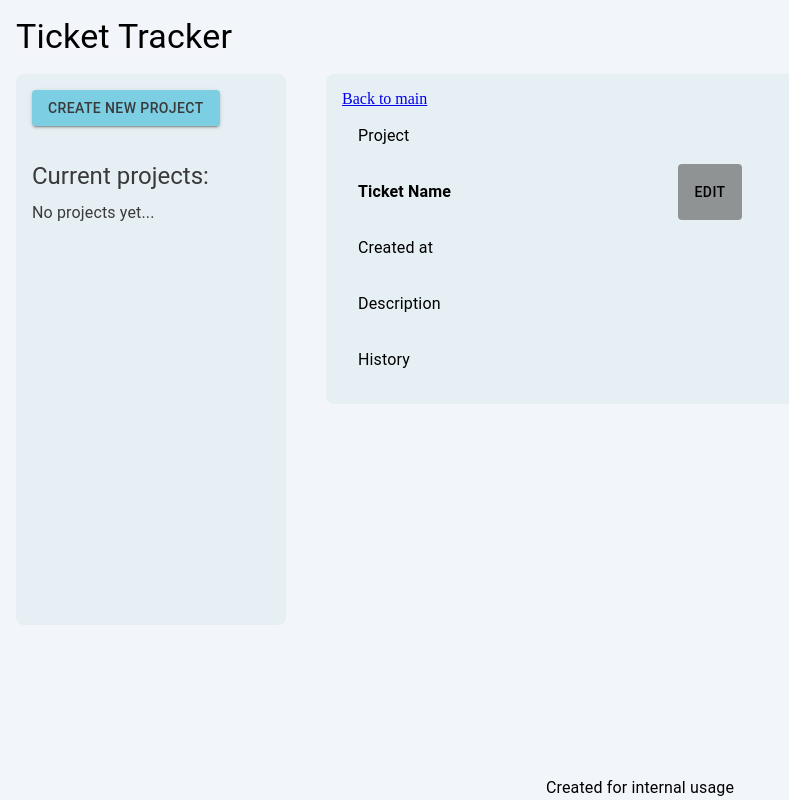
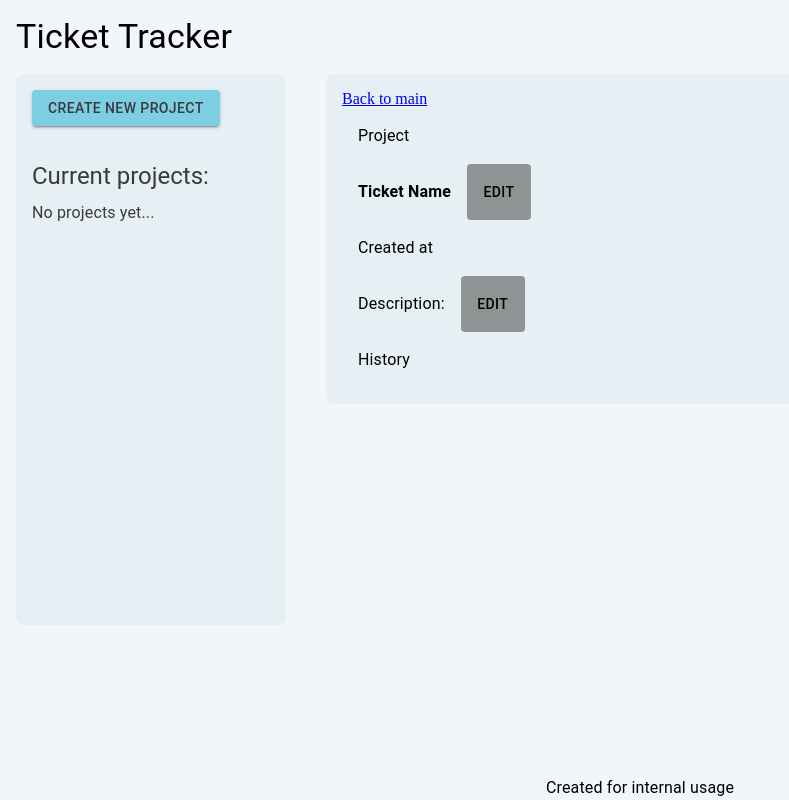
Before and after one commit to IgorLuzhnyi/ticketTracker, a React (Vite) app: page /projects/1/tickets/1 in a window 1280 px wide. Shown: the whole page, without its empty margins (0-789 px from the left). Built offline with nearby package versions, Linux system fonts and the light colour scheme.

Commit message:
editable ticket description. now only one form input can be open for editing simultaneously

```diff
--- a/src/components/Tickets/Ticket.tsx
+++ b/src/components/Tickets/Ticket.tsx
@@ -30,7 +30,7 @@ export function Ticket() {
   );
 
   // states
-  const [isEditingTiketName, setIsEditingTicketName] = useState(false);
+  const [currentlyEditing, setCurrentlyEditing] = useState<null | string>(null);
 
   // form setup
   const ticketForm = useForm<TicketInputValues>({});
@@ -43,26 +43,23 @@ export function Ticket() {
   //   control,
   // });
 
-  const updateTicketName = (data: TicketInputValues) => {
+  const updateTicketData = (data: TicketInputValues) => {
+    const [editableAttribute, updatedValue] = Object.entries(data)[0];
+
     if (projectId && ticketId)
-      updateTicket(
-        projectId,
-        ticketId,
-        TICKET_ATTRIBUTES.ticketName,
-        data.ticketName
-      );
+      updateTicket(projectId, ticketId, editableAttribute, updatedValue);
   };
 
   useEffect(() => {
     if (isSubmitSuccessful) {
-      setIsEditingTicketName(false);
+      reset();
+      setCurrentlyEditing(null);
     }
   }, [isSubmitSuccessful, reset]);
 
   useEffect(() => {
     reset();
-    setIsEditingTicketName(false);
-  }, [selectedProjectIndex]);
+  }, [selectedProjectIndex, currentlyEditing]);
 
   return (
     <Box>
@@ -77,14 +74,13 @@ export function Ticket() {
           maxWidth: "400px",
         }}
       >
-        {isEditingTiketName ? (
+        {currentlyEditing === TICKET_ATTRIBUTES.ticketName ? (
           <form
-            onSubmit={handleSubmit(updateTicketName)}
+            onSubmit={handleSubmit(updateTicketData)}
             noValidate
             autoComplete="off"
             style={{ width: "100%" }}
           >
-            {isEditingTiketName ? (
             <Box>
               <FormControl
                 sx={{
@@ -113,7 +109,9 @@ export function Ticket() {
                   error={!!errors.ticketName}
                 />
                 <Typography variant="subtitle2" color="error">
-                    {isEditingTiketName ? errors.ticketName?.message : ""}
+                  {currentlyEditing === TICKET_ATTRIBUTES.ticketName
+                    ? errors.ticketName?.message
+                    : ""}
                 </Typography>
               </FormControl>
               <Stack direction="row" sx={{ width: "100%" }}>
@@ -140,53 +138,116 @@ export function Ticket() {
                   }}
                   onClick={() => {
                     reset();
-                      setIsEditingTicketName(false);
+                    setCurrentlyEditing(null);
                   }}
                 >
                   Cancel
                 </Button>
               </Stack>
             </Box>
-            ) : (
-              <Button
-                variant="contained"
-                onClick={() => setIsEditingTicketName(true)}
-                sx={{
-                  color: "secondary.main",
-                  backgroundColor: "info.main",
-                }}
-              >
-                Create new ticket
-              </Button>
-            )}
           </form>
         ) : (
-          // <div>to be edited</div>
+          <Stack direction="row">
             <Typography sx={{ p: 2 }}>
               <Typography component="span" sx={{ fontWeight: "bold" }}>
                 Ticket Name
               </Typography>{" "}
               {currentTicket?.ticketName}
             </Typography>
-        )}
-        {isEditingTiketName ? null : (
             <Button
               sx={{
                 color: "black",
                 backgroundColor: "secondary.light",
               }}
-            onClick={() => setIsEditingTicketName(true)}
+              onClick={() => {
+                setCurrentlyEditing(TICKET_ATTRIBUTES.ticketName);
+              }}
             >
               Edit
             </Button>
+          </Stack>
         )}
       </Box>
       <Typography sx={{ p: 2 }}>
         Created at {currentTicket?.createdAt}
       </Typography>
+      <Box>
+        {currentlyEditing === TICKET_ATTRIBUTES.ticketDescription ? (
+          <form
+            onSubmit={handleSubmit(updateTicketData)}
+            noValidate
+            autoComplete="off"
+            style={{ width: "100%" }}
+          >
+            <Box>
+              <FormControl
+                sx={{
+                  width: "100%",
+                  alignSelf: "flex-start",
+                }}
+              >
+                <CustomInput
+                  autoFocus
+                  variant="outlined"
+                  label="Ticket description"
+                  defaultValue={currentTicket?.ticketDescription}
+                  sx={{
+                    backgroundColor: "primary.light",
+                  }}
+                  {...register("ticketDescription")}
+                />
+              </FormControl>
+              <Stack direction="row" sx={{ width: "100%" }}>
+                <Button
+                  type="submit"
+                  variant="contained"
+                  sx={{
+                    color: "secondary.main",
+                    backgroundColor: "info.main",
+                    width: "100%",
+                    mb: 2,
+                  }}
+                >
+                  Submit
+                </Button>
+                <Button
+                  variant="contained"
+                  sx={{
+                    color: "secondary.main",
+                    backgroundColor: "red",
+                    width: "100%",
+                    marginBottom: "auto",
+                    alignSelf: "flex-end",
+                  }}
+                  onClick={() => {
+                    reset();
+                    setCurrentlyEditing(null);
+                  }}
+                >
+                  Cancel
+                </Button>
+              </Stack>
+            </Box>
+          </form>
+        ) : (
+          <Stack direction="row">
             <Typography sx={{ p: 2 }}>
-        Description {currentTicket?.description}
+              Description: {currentTicket?.ticketDescription}
             </Typography>
+            <Button
+              sx={{
+                color: "black",
+                backgroundColor: "secondary.light",
+              }}
+              onClick={() => {
+                setCurrentlyEditing(TICKET_ATTRIBUTES.ticketDescription);
+              }}
+            >
+              Edit
+            </Button>
+          </Stack>
+        )}
+      </Box>
       <Typography sx={{ p: 2 }}>
         History {currentTicket?.ticketHistory.map((post) => post.message)}
       </Typography>
--- a/src/components/Tickets/Tickets.tsx
+++ b/src/components/Tickets/Tickets.tsx
@@ -54,7 +54,7 @@ export function Tickets() {
   const ticketForm = useForm<TicketInputValues>({
     defaultValues: {
       ticketName: "",
-      description: "",
+      ticketDescription: "",
     },
   });
 
@@ -85,7 +85,7 @@ export function Tickets() {
         createdAt: kyivTime(),
         ticketName: data.ticketName,
         links: data.links,
-        description: data.description,
+        ticketDescription: data.ticketDescription,
         ticketHistory: [],
       };
 
@@ -165,7 +165,7 @@ export function Tickets() {
                         sx={{
                           backgroundColor: "primary.light",
                         }}
-                        {...register("description")}
+                        {...register("ticketDescription")}
                       />
                     </FormControl>
                   </Grid>
--- a/src/constants/constants.tsx
+++ b/src/constants/constants.tsx
@@ -2,4 +2,5 @@ export const MAX_ADDITIONAL_TICKET_LINKS = 5;
 
 export const TICKET_ATTRIBUTES = {
   ticketName: "ticketName",
+  ticketDescription: "ticketDescription",
 };
--- a/src/contexts/projectsContext.tsx
+++ b/src/contexts/projectsContext.tsx
@@ -23,14 +23,13 @@ type Ticket = {
   createdAt: string;
   ticketName: string;
   links: TicketLink[];
-  description: string;
+  ticketDescription: string;
   ticketHistory: TicketHistoryPost[];
 };
 
 export type TicketInputValues = {
   ticketName: string;
-  links: TicketLink[];
-  description: string;
+  ticketDescription: string;
 };
 
 export type TicketHistoryPost = {
@@ -131,7 +130,7 @@ export function ProjectsContextProvider({
     projectId: string,
     ticketId: string,
     editableAttribute: string,
-    ticketName: string
+    updatedValue: string
   ) {
     const editedProject = projects.find(
       (project: Project) => project.projectId === projectId
@@ -142,21 +141,16 @@ export function ProjectsContextProvider({
     const editedProjectIndex = projects.indexOf(editedProject);
     const editedTicketIndex = editedProject.tickets.indexOf(editedTicket);
 
-    // HERE SHOULD ADD THE LOGIC DEPENDING ON EDITABLEATTRIBUTE
-    switch (editableAttribute) {
-      case TICKET_ATTRIBUTES.ticketName: {
     const updatedTicket = {
       ...projects[editedProjectIndex].tickets[editedTicketIndex],
-          ticketName,
+      [editableAttribute]: updatedValue,
     };
     const updatedProject = {
       ...projects[editedProjectIndex],
       tickets: [
         ...projects[editedProjectIndex].tickets.slice(0, editedTicketIndex),
         updatedTicket,
-            ...projects[editedProjectIndex].tickets.slice(
-              editedTicketIndex + 1
-            ),
+        ...projects[editedProjectIndex].tickets.slice(editedTicketIndex + 1),
       ],
     };
 
@@ -166,8 +160,6 @@ export function ProjectsContextProvider({
 
     setItem(updatedProjects);
     setProjects(getItem());
-      }
-    }
   }
 
   function removeTicket(projectId: string, ticketId: string) {
```
Also changed, not shown: assignments.txt. Lines whose indentation alone changed are shown as unchanged.
